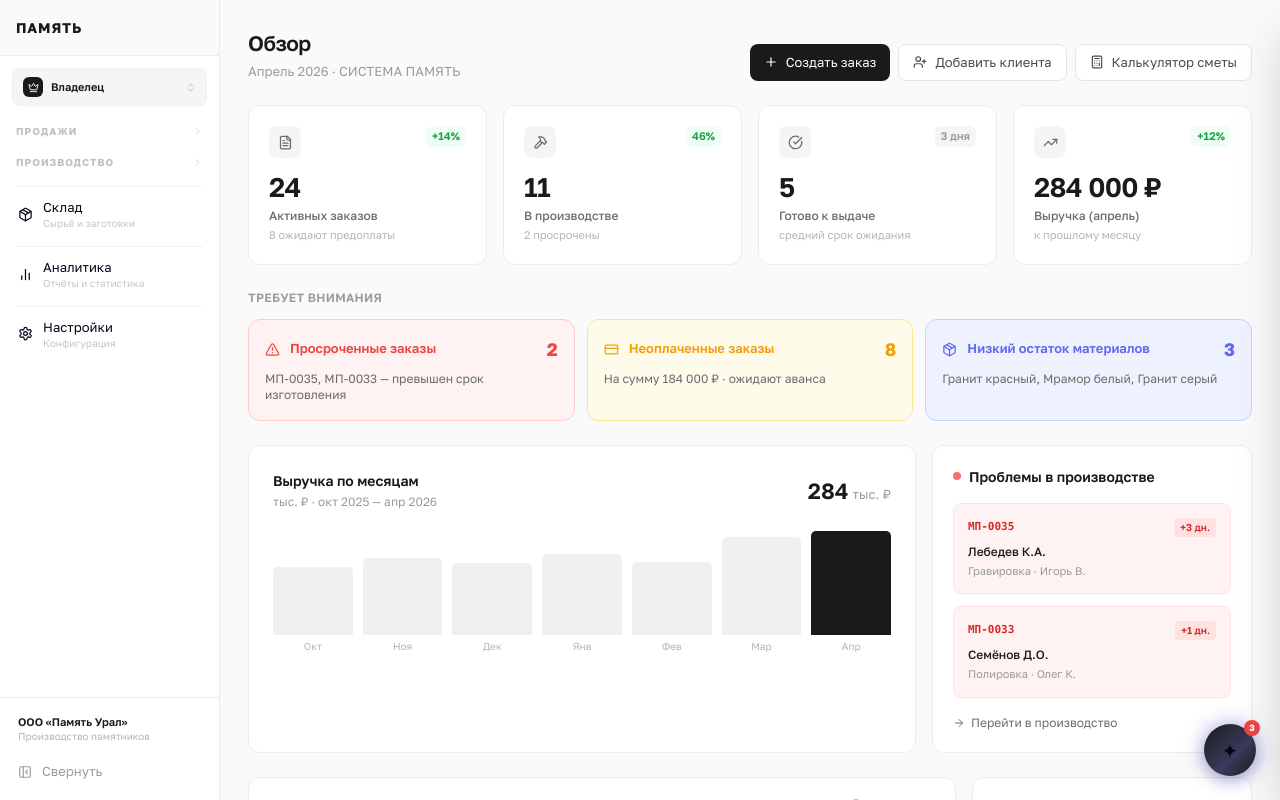
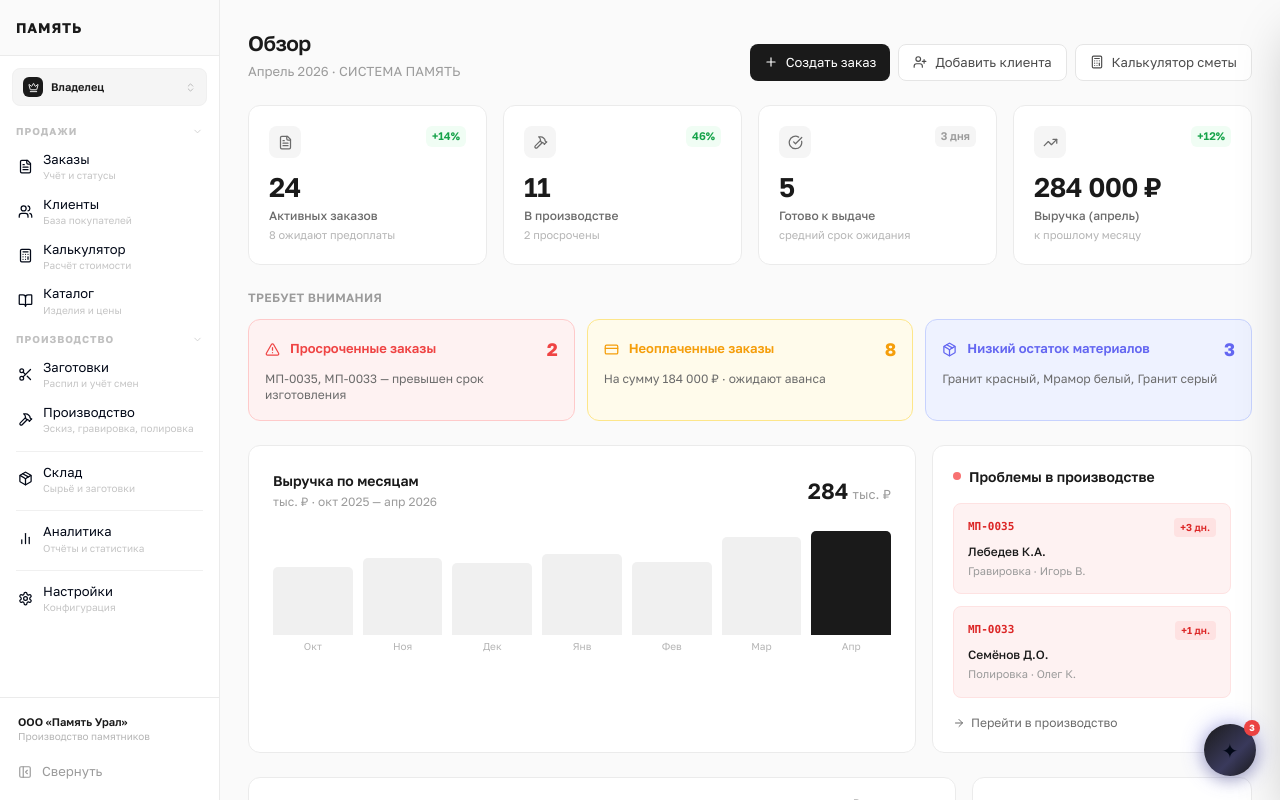
Before and after one commit to pr-poehali-dev/memorial-crm-mvp, a React (Vite) app: page / in a window 1280 px wide. Built offline with nearby package versions, Linux system fonts and the light colour scheme.

Commit message:
feat: sidebar menu collapsible groups

```diff
--- a/src/pages/Index.tsx
+++ b/src/pages/Index.tsx
@@ -107,13 +107,19 @@ export default function Index() {
   const [showRolePicker, setShowRolePicker] = useState(false);
   const [creatingOrder, setCreatingOrder]   = useState(false);
   const [aiOpen, setAiOpen]               = useState(false);
-  const [openGroups, setOpenGroups]       = useState<Set<string>>(new Set());
+  const [openGroups, setOpenGroups] = useState<Set<string>>(() => {
+    try {
+      const saved = localStorage.getItem("nav_open_groups");
+      if (saved) return new Set(JSON.parse(saved) as string[]);
+    } catch (_e) { /* ignore */ }
+    return new Set(NAV_GROUPS.map(g => g.group));
+  });
 
   const toggleGroup = (group: string) => {
     setOpenGroups(prev => {
       const next = new Set(prev);
-      if (next.has(group)) next.delete(group);
-      else next.add(group);
+      if (next.has(group)) next.delete(group); else next.add(group);
+      try { localStorage.setItem("nav_open_groups", JSON.stringify([...next])); } catch (_e) { /* ignore */ }
       return next;
     });
   };
@@ -243,9 +249,13 @@ export default function Index() {
 
                 {/* Пункты группы */}
                 <div
-                  className="flex flex-col gap-0.5 overflow-hidden transition-all duration-200"
-                  style={{ maxHeight: (collapsed || isOpen || noCollapse) ? "400px" : "0px", opacity: (collapsed || isOpen || noCollapse) ? 1 : 0 }}
+                  className="grid transition-all duration-200"
+                  style={{
+                    gridTemplateRows: (collapsed || isOpen || noCollapse) ? "1fr" : "0fr",
+                    opacity: (collapsed || isOpen || noCollapse) ? 1 : 0,
+                  }}
                 >
+                <div className="flex flex-col gap-0.5 overflow-hidden">
                   {groupItems.map((item) => {
                     const isActive = active === item.id;
                     return (
@@ -292,6 +302,7 @@ export default function Index() {
                       </button>
                     );
                   })}
+                </div>
                 </div>
               </div>
             );
```
